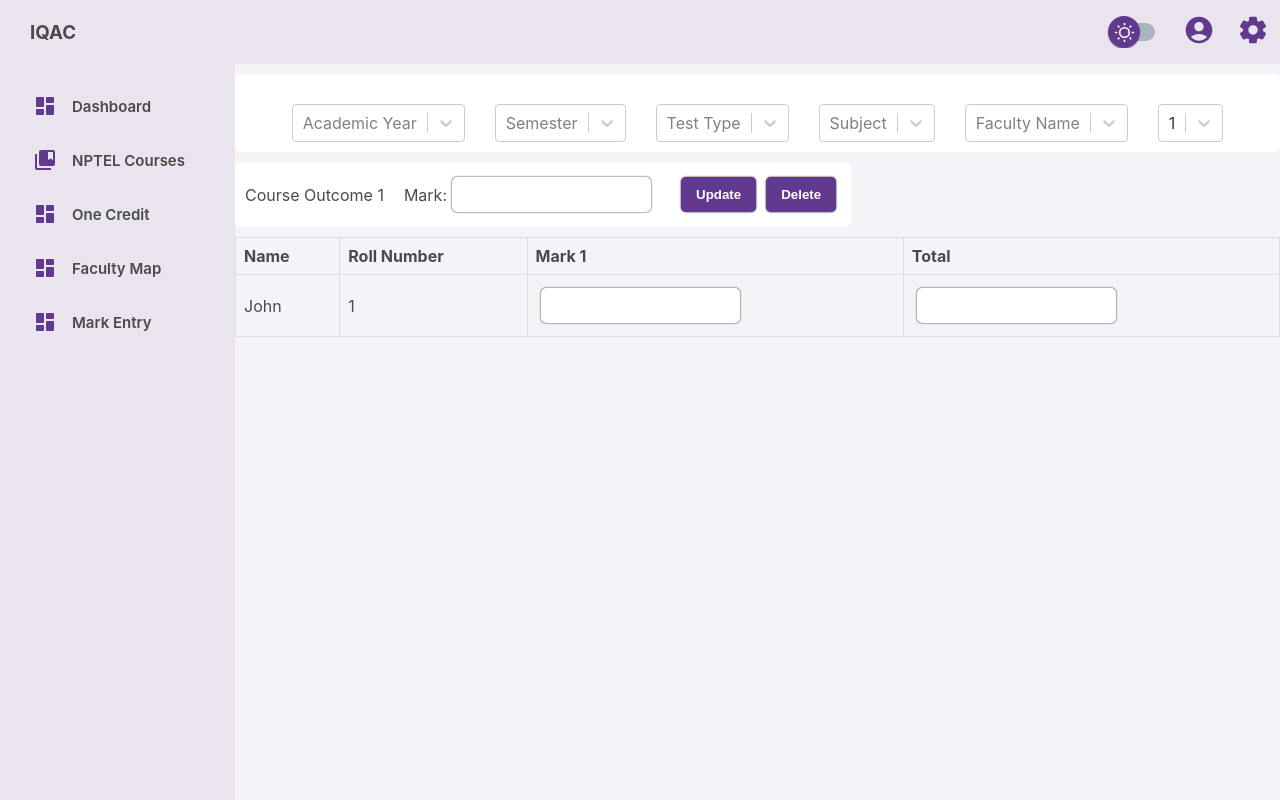
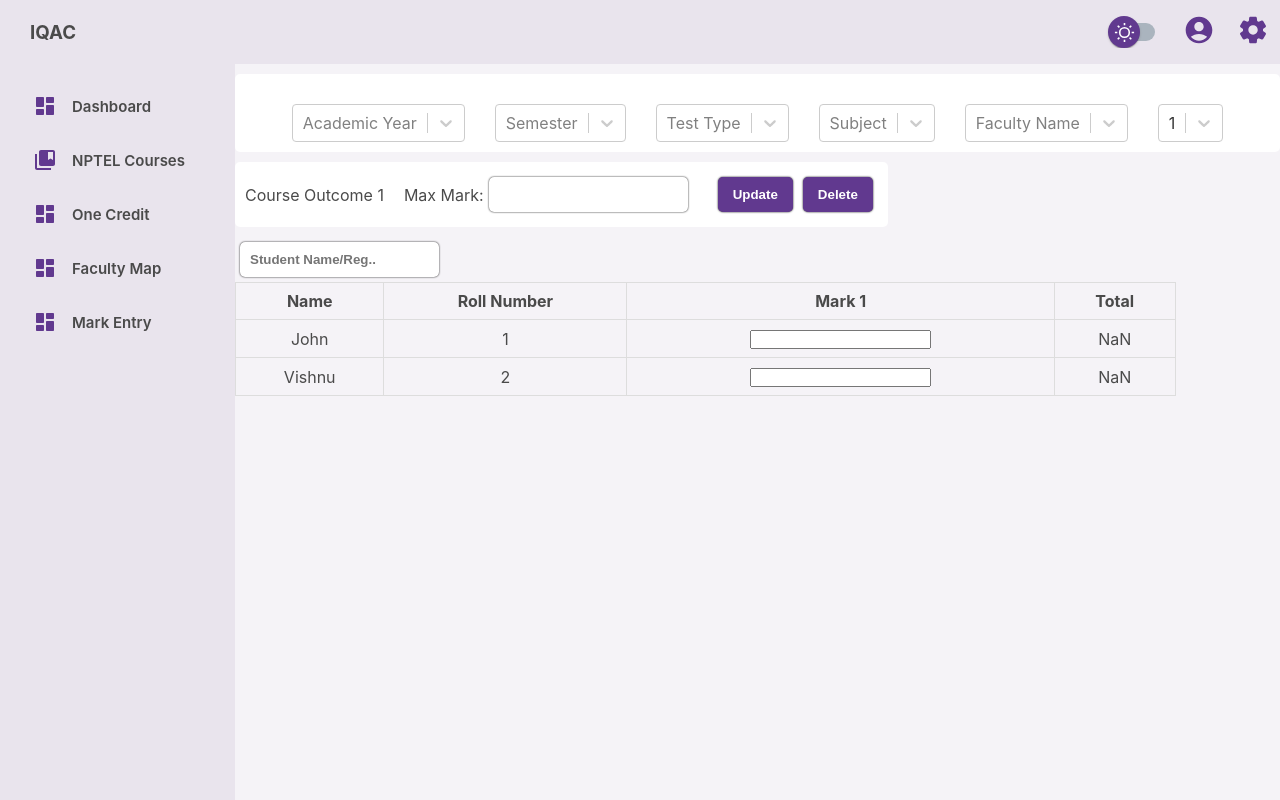
Before and after one commit to Priyadarshan-B/iqac-frontend, a React (Vite) app: page /markentry in a window 1280 px wide. Built offline with nearby package versions, Linux system fonts and the light colour scheme; no server answers.

Commit message:
total added

```diff
--- a/package.json
+++ b/package.json
@@ -14,6 +14,8 @@
     "@emotion/styled": "^11.11.0",
     "@mui/icons-material": "^5.15.7",
     "@mui/material": "^5.15.7",
+    "@react-oauth/google": "^0.12.1",
+    "axios": "^1.6.7",
     "react": "^18.2.0",
     "react-dom": "^18.2.0",
     "react-router-dom": "^6.22.0",
--- a/src/App.jsx
+++ b/src/App.jsx
@@ -2,7 +2,7 @@ import { useState } from 'react'
 
 import './App.css'
 import AppLayout from './components/appLayout/appLayout'
-
+import Login from './allPages/Login/login'
 function App() {
 
   return (
--- a/src/allPages/MarkEntry/MarkEntry/markentry.css
+++ b/src/allPages/MarkEntry/MarkEntry/markentry.css
@@ -66,40 +66,26 @@
 
  .table-container {
   overflow-x: auto;
-    background-color:var(--);
+  background-color: var(--);
 }
 
 .table {
-    width: 100%;
+  width: 90%;
   border-collapse: collapse;
-    margin-bottom: 15px;
+  overflow-x: auto;
+  overflow-wrap: normal;
   }
 
 th, td {
-    border: 1px solid #dddddd;
-    text-align: left;
   padding: 8px;
+  border: 1px solid #ddd;
+  text-align: center;
 }
 
-  /* Responsive styles for small screens */
+/* Stacked layout for small screens */
 @media screen and (max-width: 600px) {
   th, td {
     display: block;
-      width: 100%;
-      box-sizing: border-box;
-    }
-
-    th, td:nth-child(odd) {
-      background-color: #f2f2f2; /* Alternate background color for better readability */
-    }
-
-    /* Hide table headers (except first row) */
-    th {
-      display: none;
-    }
-
-    /* Adjust table row layout */
-    tr {
-      margin-bottom: 15px;
+    width: 90%;
   }
 }
--- a/src/allPages/MarkEntry/MarkEntry/markentry.jsx
+++ b/src/allPages/MarkEntry/MarkEntry/markentry.jsx
@@ -4,7 +4,6 @@ import apiHost from "../../../utils/api";
 import Dropdown from "../../../components/dropdown/dropdown";
 import InputBox from "../../../components/InputBox/inputbox";
 import Button from "../../../components/Button/button";
-
 function Markentry() {
   const [academicyearOptions, setAcademicyearOptions] = useState([]);
   const [academicyear, setAcademicyear] = useState("");
@@ -24,7 +23,8 @@ function Markentry() {
   const [selectedCount, setSelectedCount] = useState(1);
 
   const [courseoutcomeOptions, setCourseOutcomeOptions] = useState([]);
-  const [courseoutcome, setCourseOutcome] = useState("");
+  const [courseoutcomes, setCourseOutcomes] = useState(Array(10).fill("")); // Array to hold maximum marks for each outcome
+  const [marks, setMarks] = useState(Array(10).fill(""));
 
   useEffect(() => {
     fetch(`${apiHost}/academic_years`)
@@ -98,22 +98,48 @@ function Markentry() {
 
   const handleCountChange = (selectedCount) => {
     setSelectedCount(selectedCount.value);
+    setMarks(Array(selectedCount.value).fill(0));
+    setCourseOutcomes(Array(selectedCount.value).fill(""));
   };
 
-  const [marks, setMarks] = useState(Array.from({ length: 1 }, () => ""));
+  const handleMaxMarkChange = (index, value) => {
+    const updatedCourseOutcomes = [...courseoutcomes];
+    updatedCourseOutcomes[index] = value;
+    setCourseOutcomes(updatedCourseOutcomes);
+  };
 
   const handleMarkChange = (index, value) => {
-    const newMarks = [...marks];
-    newMarks[index] = value;
-    setMarks(newMarks);
+    if (value !== "" && parseInt(value) > parseInt(courseoutcomes[index])) {
+      value = courseoutcomes[index];
+    }
+    const updatedMarks = [...marks];
+    updatedMarks[index] = value;
+    setMarks(updatedMarks);
   };
 
-  const calculateMax = () => {
-    const filledMarks = marks
-      .filter((mark) => mark !== "")
-      .map((mark) => parseInt(mark, 10));
-    return filledMarks.length > 0 ? Math.max(...filledMarks) : 100;
+  const calculateTotal = () => {
+    if (marks.length === 1 && !isNaN(marks[0])) {
+      return parseInt(marks[0]);
+    }
+    let sum = 0;
+    marks.forEach((mark) => {
+      if (!isNaN(mark)) {
+        sum += parseInt(mark);
+      }
+    });
+    return sum;
   };
+
+  // search bar
+  const handleSearch = (event) => {
+    setSearchTerm(event.target.value);
+  };
+  const [searchTerm, setSearchTerm] = useState("");
+  // const filteredFacultyList = facultyList.filter(
+  //   (faculty) =>
+  //     faculty.student_name.toLowerCase().includes(searchTerm.toLowerCase()) ||
+  //     faculty.id.toString().includes(searchTerm.toLowerCase())
+  // );
 
   return (
     <div className="container">
@@ -160,19 +186,18 @@ function Markentry() {
           />
         </div>
       </div>
+
       <div className="white-containers">
         {[...Array(selectedCount)].map((_, index) => (
           <div key={index} className="white-container">
             <div className="mark-and-button">
-              <label>Course Outcome {index + 1}</label>
+              <label>Course Outcome {index + 1} </label>
               <div className="mark">
-                <label>Mark:</label>
+                <label>Max Mark:</label>
                 <InputBox
                   type="number"
-                  name={`mark-${index}`}
-                  value={marks[index]}
-                  onChange={(e) => handleMarkChange(index, e.target.value)}
-                  max={calculateMax()}
+                  value={courseoutcomes[index]}
+                  onChange={(e) => handleMaxMarkChange(index, e.target.value)}
                 />
               </div>
               <div className="button">
@@ -184,6 +209,12 @@ function Markentry() {
         ))}
       </div>
       <div className="table-container">
+        <InputBox
+          type="text"
+          placeholder="Student Name/Reg.."
+          value={searchTerm}
+          onChange={handleSearch}
+        />
         <table className="table">
           <thead>
             <tr>
@@ -195,19 +226,36 @@ function Markentry() {
               <th>Total</th>
             </tr>
           </thead>
-
           <tbody>
             <tr>
               <td>John</td>
               <td>1</td>
-              {marks.map((mark, i) => (
+              {[...Array(selectedCount)].map((_, i) => (
                 <td key={i}>
-                  <InputBox type="number" max={mark || 100} />
+                  <input
+                    type="number"
+                    value={marks[i]}
+                    max={courseoutcomes[i]}
+                    onChange={(e) => handleMarkChange(i, e.target.value)}
+                  />
                 </td>
               ))}
-              <td>
-                <InputBox type="number" />
-              </td>
+              <td>{calculateTotal()}</td>
+            </tr>
+            <tr>
+              <td>Vishnu</td>
+              <td>2</td>
+              {[...Array(selectedCount)].map((_, i) => (
+                <td key={i}>
+                  <input
+                    type="number"
+                    value={marks[i]}
+                    max={courseoutcomes[i]}
+                    onChange={(e) => handleMarkChange(i, e.target.value)}
+                  />
+                </td>
+              ))}
+              <td>{calculateTotal()}</td>
             </tr>
           </tbody>
         </table>
--- a/src/allPages/MarkEntry/SubjectAllocation/facultymap.jsx
+++ b/src/allPages/MarkEntry/SubjectAllocation/facultymap.jsx
@@ -5,6 +5,7 @@ import EditIcon from "@mui/icons-material/Edit";
 import DeleteIcon from "@mui/icons-material/Delete";
 import apiHost from "../../../utils/api";
 import "./facultymap.css";
+import InputBox from "../../../components/InputBox/inputbox";
 
 function Facultymap() {
   const [academicyear, setAcademicyear] = useState([]);
@@ -18,6 +19,7 @@ function Facultymap() {
 
   const [facultyList, setFacultyList] = useState([]);
   const [selectedBranchId, setSelectedBranchId] = useState(null);
+  const [searchTerm, setSearchTerm] = useState("");
 
   useEffect(() => {
     fetch(`${apiHost}rf/dropdown/regulation`)
@@ -74,9 +76,7 @@ function Facultymap() {
   }, []);
 
   const handleRegulationChange = (selectedRegulation) => {
-        fetch(
-            `${apiHost}rf/dropdown/degree?regulation=${selectedRegulation.value}`
-        )
+    fetch(`${apiHost}rf/dropdown/degree?regulation=${selectedRegulation.value}`)
       .then((response) => response.json())
       .then((data) => {
         const options = data.map((item) => ({
@@ -85,15 +85,11 @@ function Facultymap() {
         }));
         setDegree(options);
       })
-            .catch((error) =>
-                console.error("Error fetching degree dropdown", error)
-            );
+      .catch((error) => console.error("Error fetching degree dropdown", error));
   };
 
-    const handleDegreeChange = (selectedDegree)=>{
-      fetch(
-        `${apiHost}rf/dropdown/branch?degree=${selectedDegree.value}`
-    )
+  const handleDegreeChange = (selectedDegree) => {
+    fetch(`${apiHost}rf/dropdown/branch?degree=${selectedDegree.value}`)
       .then((response) => response.json())
       .then((data) => {
         const options = data.map((item) => ({
@@ -102,11 +98,9 @@ function Facultymap() {
         }));
         setBranch(options);
       })
-        .catch((error) =>
-            console.error("Error fetching branch dropdown", error)
-        );
-    }
-const handleDepartmentChange = (selectedDepartment)=>{
+      .catch((error) => console.error("Error fetching branch dropdown", error));
+  };
+  const handleDepartmentChange = (selectedDepartment) => {
     fetch(
       `${apiHost}cfm/dropdown/faculty?department=${selectedDepartment.value}`
     )
@@ -121,16 +115,19 @@ const handleDepartmentChange = (selectedDepartment)=>{
       .catch((error) =>
         console.error("Error fetching faculty dropdown", error)
       );
-}
+  };
   const handleBranchChange = (selectedBranch) => {
     setSelectedBranchId(selectedBranch.value);
   };
 
-
   const handleSemesterChange = (selectedSemester) => {
-  const selectedBranch = branch.find(item => item.value === selectedBranchId);
+    const selectedBranch = branch.find(
+      (item) => item.value === selectedBranchId
+    );
     if (selectedBranch) {
-    fetch(`${apiHost}rf/dropdown/course?branch=${selectedBranch.value}&semester=${selectedSemester.value}`)
+      fetch(
+        `${apiHost}rf/dropdown/course?branch=${selectedBranch.value}&semester=${selectedSemester.value}`
+      )
         .then((response) => response.json())
         .then((data) => {
           const options = data.map((item) => ({
@@ -144,7 +141,6 @@ const handleSemesterChange = (selectedSemester) => {
         );
     }
   };
-
 
   // const dummyFacultyData = [
   //   { id: 1, name: "ABC", subject: "Math" },
@@ -172,8 +168,20 @@ const handleSemesterChange = (selectedSemester) => {
     setFacultyList(facultyList.filter((faculty) => faculty.id !== id));
   };
 
+  const handleSearch = (event) => {
+    setSearchTerm(event.target.value);
+  };
+
+  const filteredFacultyList = facultyList.filter(
+    (faculty) =>
+      faculty.faculty_name.toLowerCase().includes(searchTerm.toLowerCase()) ||
+      faculty.id.toString().includes(searchTerm.toLowerCase()) ||
+      faculty.course_name.toLowerCase().includes(searchTerm.toLowerCase())
+  );
+
   return (
     <div className="content-container">
+
       <div className="flex-for-facultymap">
         <div className="content-with-button">
           <div className="drop-and-faculty">
@@ -283,6 +291,14 @@ const handleSemesterChange = (selectedSemester) => {
         <div className="faculty-table">
           <div className="table-faculty">
             <h2>Mapped Faculty</h2>
+            <div className="search-bar">
+        <InputBox
+          type="text"
+          placeholder="Faculty Name/ID/Sub.."
+          value={searchTerm}
+          onChange={handleSearch}
+        />
+      </div>
             <table>
               <thead>
                 <tr>
@@ -294,24 +310,16 @@ const handleSemesterChange = (selectedSemester) => {
                 </tr>
               </thead>
               <tbody>
-                                {facultyList.map((faculty) => (
+                {filteredFacultyList.map((faculty) => (
                   <tr key={faculty.id}>
                     <td>{faculty.year}</td>
                     <td>{faculty.faculty_name}</td>
                     <td>{faculty.course_name}</td>
                     <td>
-                                            <EditIcon
-                                                onClick={() =>
-                                                    handleEdit(faculty.id)
-                                                }
-                                            />
+                      <EditIcon onClick={() => handleEdit(faculty.id)} />
                     </td>
                     <td>
-                                            <DeleteIcon
-                                                onClick={() =>
-                                                    handleDelete(faculty.id)
-                                                }
-                                            />
+                      <DeleteIcon onClick={() => handleDelete(faculty.id)} />
                     </td>
                   </tr>
                 ))}
--- a/src/components/InputBox/inputbox.jsx
+++ b/src/components/InputBox/inputbox.jsx
@@ -1,15 +1,19 @@
-import React from 'react'
-import './inputbox.css'
+import React from 'react';
+import './inputbox.css';
 
 export default function InputBox(props) {
+    const { type, name, placeholder, value, onChange } = props;
+
     return (
         <div>
             <input
                 className='inputbox'
-                type={props.type}
-                name={props.name}
-                placeholder={props.placeholder}
+                type={type}
+                name={name}
+                placeholder={placeholder}
+                value={value}
+                onChange={onChange}
             />
         </div>
-    )
+    );
 }
--- a/src/components/appLayout/appLayout.jsx
+++ b/src/components/appLayout/appLayout.jsx
@@ -10,6 +10,7 @@ import Nptel from "../../allPages/NPTEL/Nptel";
 import OneCredit from "../../allPages/oneCredit/OneCredit";
 import Facultymap from "../../allPages/MarkEntry/SubjectAllocation/facultymap";
 import Markentry from "../../allPages/MarkEntry/MarkEntry/markentry";
+import Login from "../../allPages/Login/login";
 
 
 function AppLayout() {
@@ -20,7 +21,7 @@ function AppLayout() {
   };
 
   const closeVerticalNavbar = () => {
-    setIsMenuOpen(false); // Set isMenuOpen to false to close the vertical navbar
+    setIsMenuOpen(false);
   };
 
   return (
@@ -41,8 +42,9 @@ function AppLayout() {
                 <Route path="/onecredit" element={<OneCredit />} />
                 <Route path="/facultymap" element={<Facultymap />} />
                 <Route path="/markentry" element= {<Markentry/>}/>
+                <Route path="/login" element= {<Login/>}/>
 
-              </Routes>
+             </Routes>
             </div>
           </div>
         </div>
```
Also changed, not shown: src/allPages/Login/login.jsx (added, +38 -0 lines), src/components/auth/auth.jsx (added, +48 -0 lines), 1 other file (tests, documents, lock files or other folders). Lines whose indentation alone changed are shown as unchanged.
